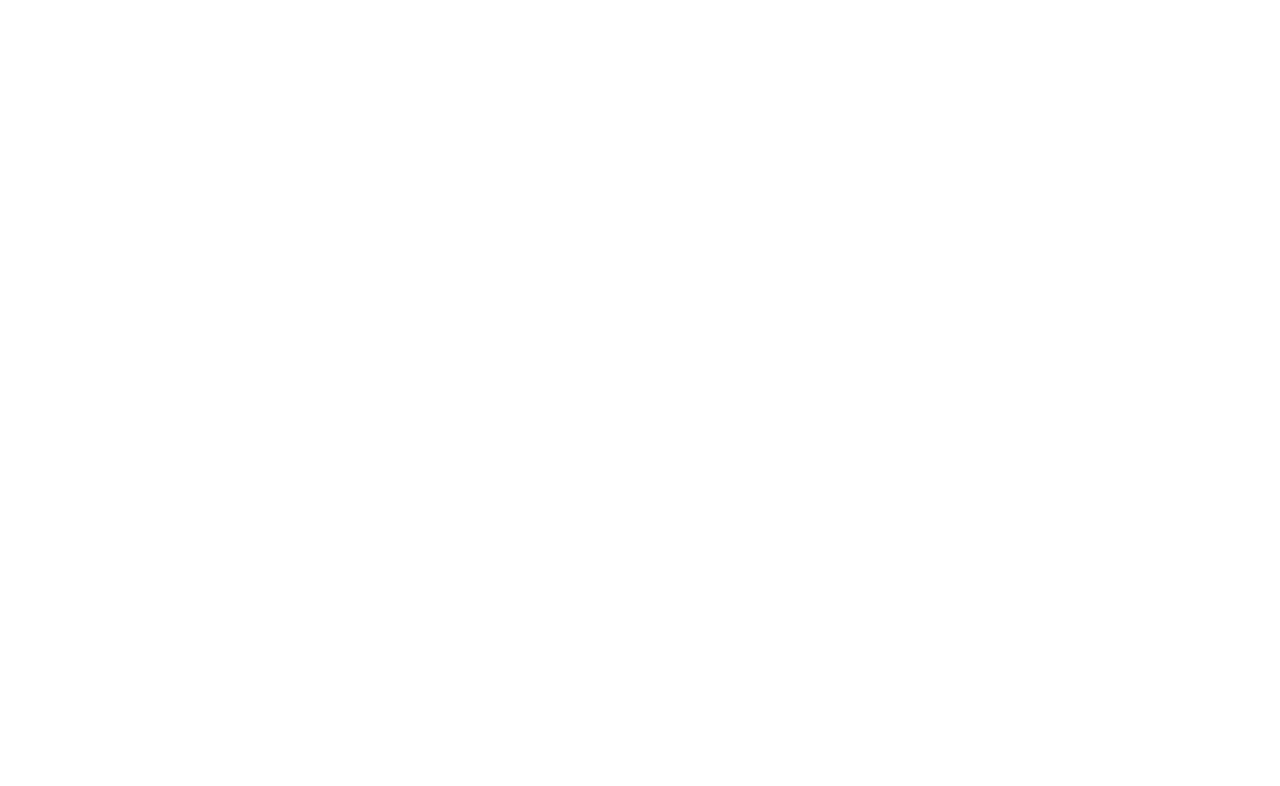
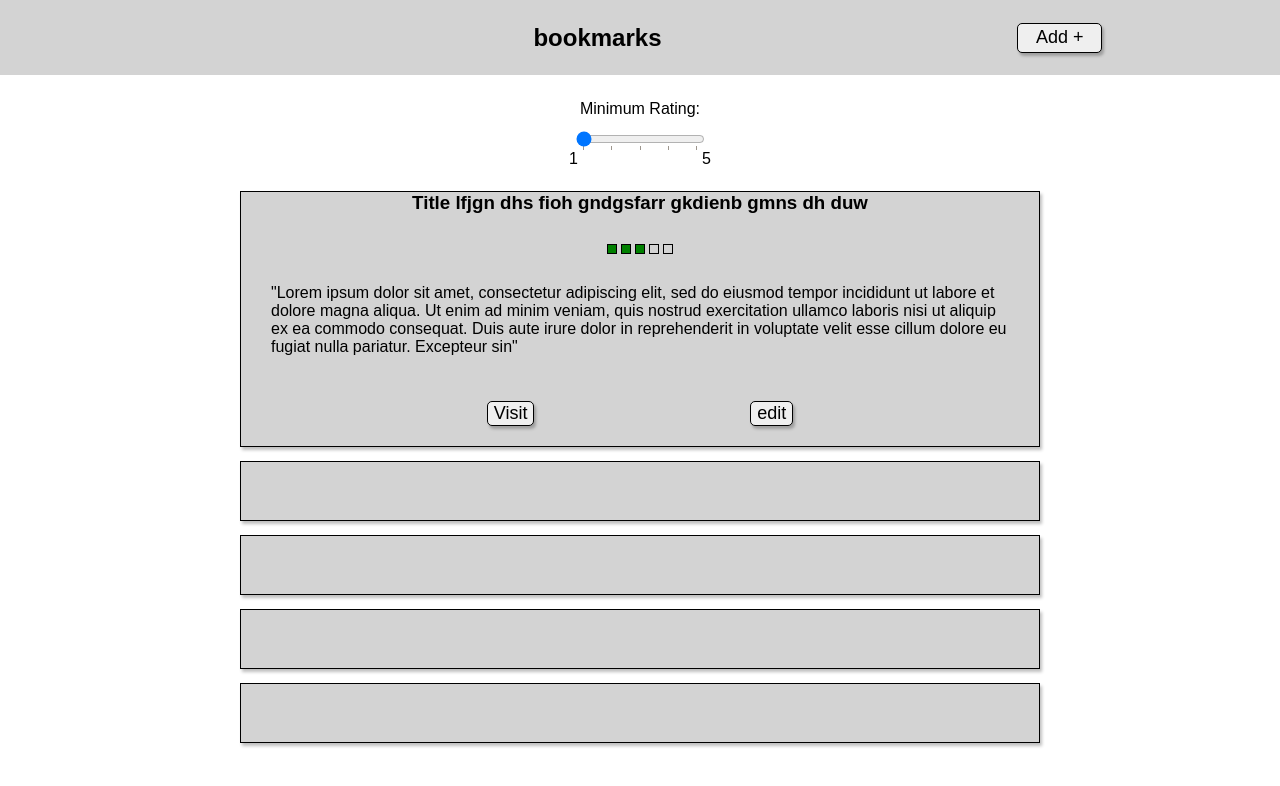
Before and after one commit to thinkful-ei-jaguar/bookmarkApp-TaylorP, a plain HTML site: page edit.html in a window 1280 px wide. Drawn offline with Linux system fonts and the light colour scheme.

Commit message:
add edit html

```diff
--- a/add.html
+++ b/add.html
@@ -0,0 +1,57 @@
+<!DOCTYPE html>
+<html lang="en">
+<head>
+    <meta charset="UTF-8">
+    <meta name="viewport" content="width=device-width, initial-scale=1.0">
+    <meta http-equiv="X-UA-Compatible" content="ie=edge">
+    <title>Bookmark App</title>
+    <link rel="stylesheet" href="index.css">
+</head>
+<body>
+    <nav class='nav-bar'>
+        <div></div>
+        <h1>bookmarks</h1>
+        <div class='add-button-container'>
+            <button type='button' name='add-button' id='add-button'><span id='add'>Add </span>+</button>
+        </div>
+    </nav>
+    <main>
+        <header>
+        <div class="slide-container">
+            <h2 id='rating-header'>Minimum Rating:</h2>
+            <input type="range" min="1" max="5" value="1" class="slider" id="myRange" list='tickmarks'>
+            <datalist id="tickmarks">
+                    <option value="1" label="1"></option>
+                    <option value="2"></option>
+                    <option value="3"></option>
+                    <option value="4"></option>
+                    <option value="5" label="5"></option>
+                  </datalist>
+        </div>
+        </header>
+        <section class='bookmarks-container'>
+            <div class='bookmark expand' id='expand'>
+                <h3>Title lfjgn dhs fioh gndgsfarr gkdienb gmns dh duw</h3>
+                <div class=ratings>
+                    <div class='star checked'></div>
+                    <div class='star checked'></div>
+                    <div class='star checked'></div>
+                    <div class='star'></div>
+                    <div class='star'></div>
+                </div>
+                <section class='description'>
+                    <p>"Lorem ipsum dolor sit amet, consectetur adipiscing elit, sed do eiusmod tempor incididunt ut labore et dolore magna aliqua. Ut enim ad minim veniam, quis nostrud exercitation ullamco laboris nisi ut aliquip ex ea commodo consequat. Duis aute irure dolor in reprehenderit in voluptate velit esse cillum dolore eu fugiat nulla pariatur. Excepteur sin"</p>
+                </section>
+                <section class='expand-buttons'>
+                    <button type='button' id='visit-button' name='visit-button' href='http://www.google.com'>Visit</buttion>
+                    <button type='button' id='edit-button' name='edit-button' href='edit.html'>edit</buttion>
+                </section>
+            </div>
+            <div class='bookmark'></div>
+            <div class='bookmark'></div>
+            <div class='bookmark'></div>
+            <div class='bookmark'></div>
+        </section>
+    </main>
+</body>
+</html>
--- a/edit.html
+++ b/edit.html
@@ -0,0 +1,57 @@
+<!DOCTYPE html>
+<html lang="en">
+<head>
+    <meta charset="UTF-8">
+    <meta name="viewport" content="width=device-width, initial-scale=1.0">
+    <meta http-equiv="X-UA-Compatible" content="ie=edge">
+    <title>Bookmark App</title>
+    <link rel="stylesheet" href="index.css">
+</head>
+<body>
+    <nav class='nav-bar'>
+        <div></div>
+        <h1>bookmarks</h1>
+        <div class='add-button-container'>
+            <button type='button' name='add-button' id='add-button'><span id='add'>Add </span>+</button>
+        </div>
+    </nav>
+    <main>
+        <header>
+        <div class="slide-container">
+            <h2 id='rating-header'>Minimum Rating:</h2>
+            <input type="range" min="1" max="5" value="1" class="slider" id="myRange" list='tickmarks'>
+            <datalist id="tickmarks">
+                    <option value="1" label="1"></option>
+                    <option value="2"></option>
+                    <option value="3"></option>
+                    <option value="4"></option>
+                    <option value="5" label="5"></option>
+                  </datalist>
+        </div>
+        </header>
+        <section class='bookmarks-container'>
+            <div class='bookmark expand' id='expand'>
+                <h3>Title lfjgn dhs fioh gndgsfarr gkdienb gmns dh duw</h3>
+                <div class=ratings>
+                    <div class='star checked'></div>
+                    <div class='star checked'></div>
+                    <div class='star checked'></div>
+                    <div class='star'></div>
+                    <div class='star'></div>
+                </div>
+                <section class='description'>
+                    <p>"Lorem ipsum dolor sit amet, consectetur adipiscing elit, sed do eiusmod tempor incididunt ut labore et dolore magna aliqua. Ut enim ad minim veniam, quis nostrud exercitation ullamco laboris nisi ut aliquip ex ea commodo consequat. Duis aute irure dolor in reprehenderit in voluptate velit esse cillum dolore eu fugiat nulla pariatur. Excepteur sin"</p>
+                </section>
+                <section class='expand-buttons'>
+                    <button type='button' id='visit-button' name='visit-button' href='http://www.google.com'>Visit</buttion>
+                    <button type='button' id='edit-button' name='edit-button' href='edit.html'>edit</buttion>
+                </section>
+            </div>
+            <div class='bookmark'></div>
+            <div class='bookmark'></div>
+            <div class='bookmark'></div>
+            <div class='bookmark'></div>
+        </section>
+    </main>
+</body>
+</html>
--- a/index.css
+++ b/index.css
@@ -12,10 +12,12 @@
     justify-content: space-around;
     align-items: center;
 }
-
-#add-button {
+#add-button{
     height: 30px;
     width: 30px;
+}
+
+button {
     border-radius: 5px;
     border: 1px black solid;
     box-shadow: 2px 3px 3px rgba(0,0,0,0.25);
@@ -58,6 +60,10 @@ h2 {
     font-size: medium;
 }
 
+#add {
+    display: none;
+}
+
 
 
 .bookmarks-container {
@@ -81,7 +87,6 @@ h2 {
     border: 1px black solid;
     box-shadow: 2px 3px 3px rgba(0,0,0,0.25);
     background-color: lightgrey;
-    overflow: hidden;
     text-align: center;
 }
 
@@ -98,7 +103,25 @@ h3 {
     width: 10px;
     height: 10px;
     border: 1px black solid;
-    margin: 5px 2px;;
+    margin: 5px 2px;
+}
+
+.expand {
+    width: 328px;
+    height: 328px;
+}
+
+.expand-buttons {
+    margin: 20px;
+    width: 100%;
+    display: flex;
+    flex-direction: row;
+    justify-content: space-evenly;
+
+}
+
+.expand-buttons buttons {
+
 }
 
 .checked {
@@ -106,6 +129,14 @@ h3 {
 }
 
 @media screen and  (min-width: 600px){
+#add {
+    display: inline;
+}
+
+#add-button {
+    width: 85px;
+}
+
 .bookmarks-container {
     display: flex;
     flex-direction: column;
@@ -127,4 +158,9 @@ h3 {
     background-color: lightgrey;
     text-align: left;
 }
+
+.expand {
+    height: 256px;
+    flex-direction: column;
 }
+}
```
Also changed, not shown: expand.html (+57 -0 lines), index.html (+8 -6 lines).
